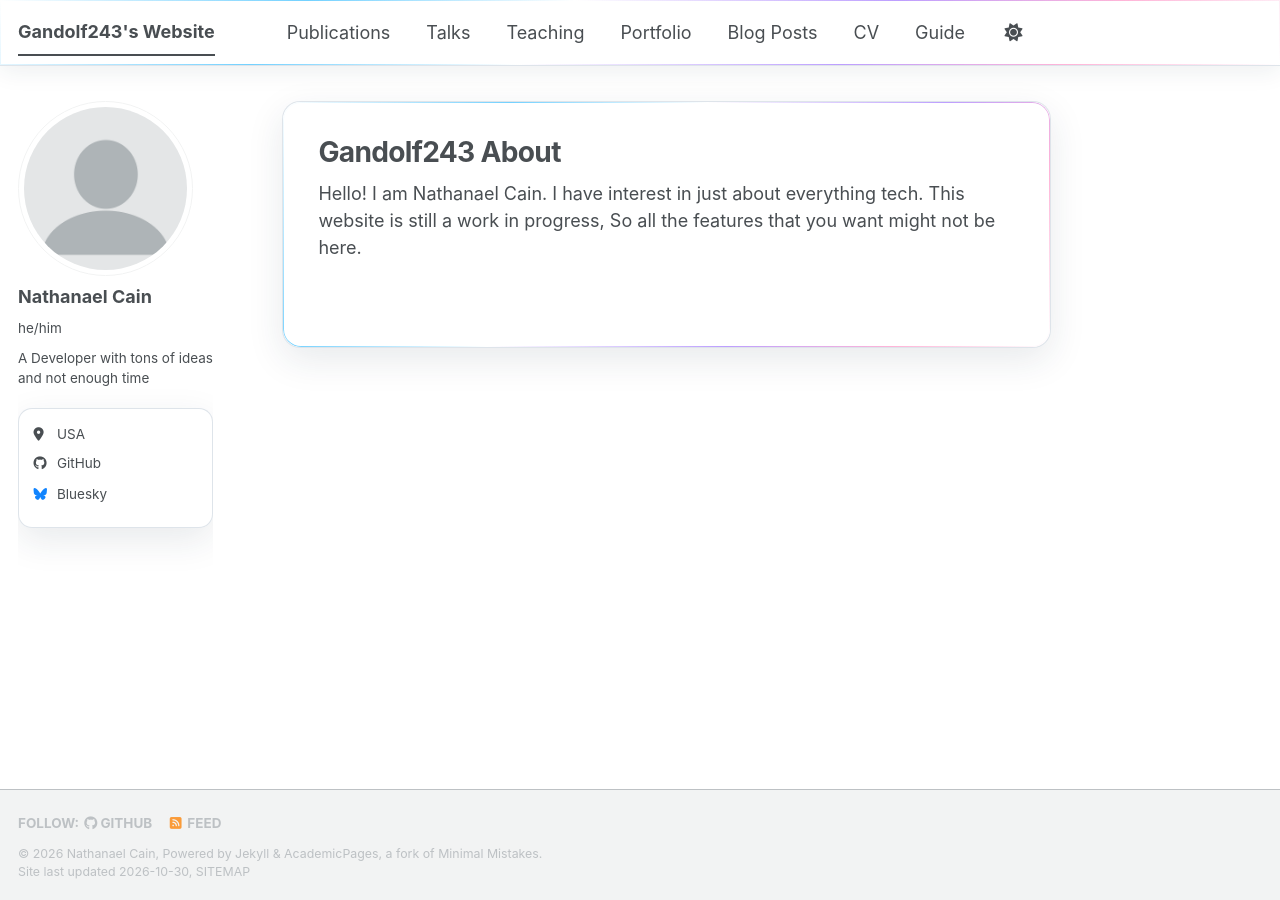
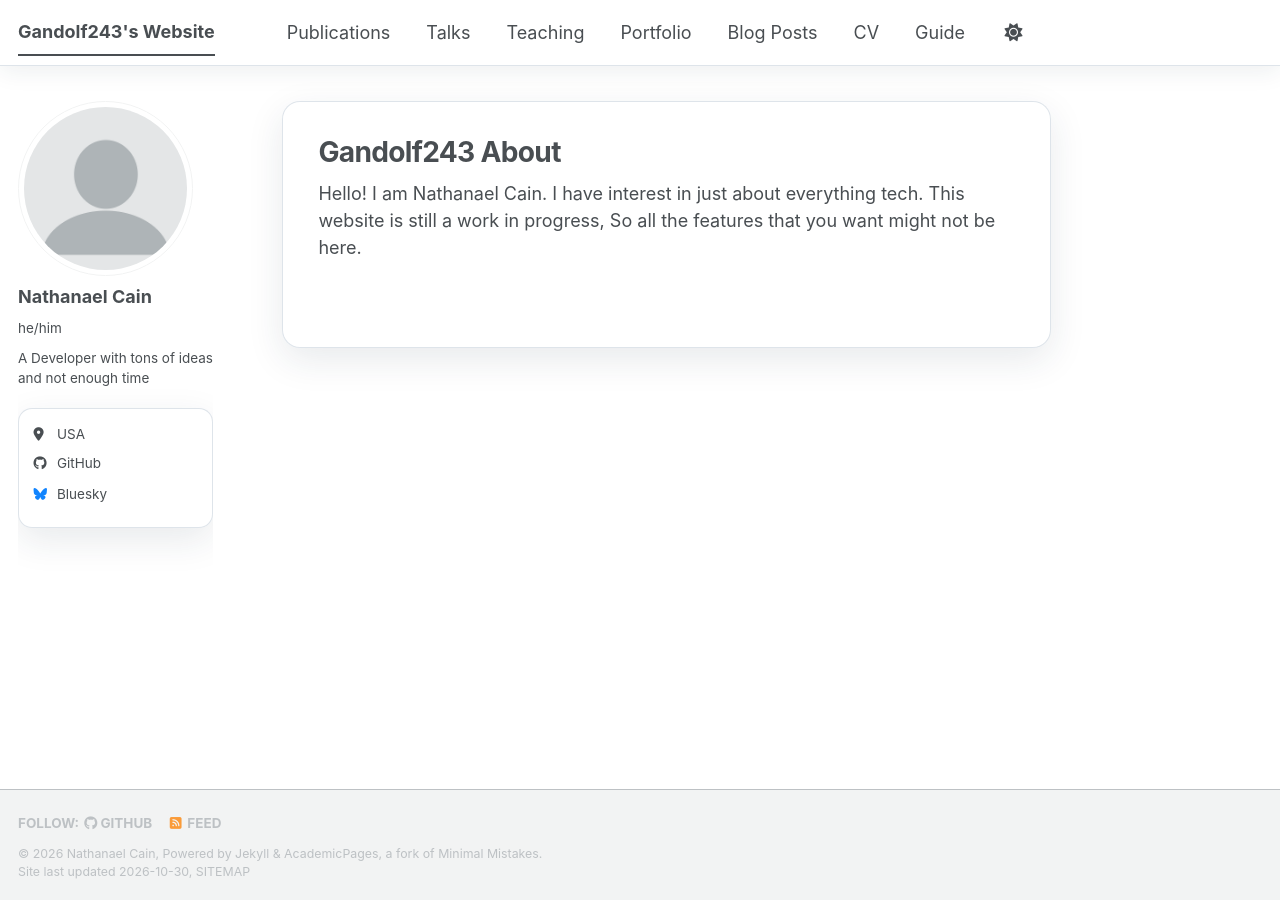
Before and after one commit to gandolf243/gandolf243.github.io, a Jekyll site: the page built from _pages/about.md, in a window 1280 px wide. Built offline with Jekyll 4.4.1, drawn with Linux system fonts in a browser that asks for light colours; a style sheet for code colours, icons or effects is not loaded.

Commit message:
Remove multicolor glass borders

```diff
--- a/_sass/layout/_liquid-glass.scss
+++ b/_sass/layout/_liquid-glass.scss
@@ -1,6 +1,6 @@
 /*
  * Liquid-glass inspired theme layer.
- * White and black page canvases; translucent panels use blur and a refractive rim.
+ * White and black page canvases; translucent panels use blur and subtle neutral highlights.
  */
 
 :root {
@@ -12,10 +12,6 @@
   --glass-shadow: 0 12px 36px rgba(25, 45, 65, 0.10);
   --glass-shadow-hover: 0 16px 42px rgba(25, 45, 65, 0.16);
   --glass-radius: 18px;
-  --glass-edge-a: rgba(255, 255, 255, 0.98);
-  --glass-edge-b: rgba(103, 205, 255, 0.92);
-  --glass-edge-c: rgba(178, 143, 255, 0.86);
-  --glass-edge-d: rgba(255, 164, 207, 0.82);
 }
 
 html[data-theme="dark"] {
@@ -26,10 +22,6 @@ html[data-theme="dark"] {
   --glass-line: rgba(255, 255, 255, 0.18);
   --glass-shadow: 0 12px 36px rgba(0, 0, 0, 0.42);
   --glass-shadow-hover: 0 16px 42px rgba(0, 0, 0, 0.56);
-  --glass-edge-a: rgba(255, 255, 255, 0.72);
-  --glass-edge-b: rgba(79, 190, 255, 0.92);
-  --glass-edge-c: rgba(167, 126, 255, 0.88);
-  --glass-edge-d: rgba(255, 126, 190, 0.82);
 }
 
 /* Keep the page canvas strictly white or black in both themes. */
@@ -75,34 +67,6 @@ body {
   border: 1px solid var(--glass-line);
   border-radius: 14px;
   box-shadow: var(--glass-shadow);
-}
-
-/* Shared multicolor rim: a masked gradient border, not a browser-specific filter. */
-.masthead::before,
-.greedy-nav .hidden-links::before,
-.page .page__inner-wrap::before,
-.sidebar .author__urls::before,
-.toc::before,
-.archive__item::before {
-  content: "";
-  position: absolute;
-  inset: 0;
-  z-index: 2;
-  padding: 1.25px;
-  border-radius: inherit;
-  background: linear-gradient(
-    132deg,
-    var(--glass-edge-a) 0%,
-    var(--glass-edge-b) 23%,
-    rgba(255, 255, 255, 0.14) 43%,
-    var(--glass-edge-c) 67%,
-    var(--glass-edge-d) 84%,
-    var(--glass-edge-a) 100%
-  );
-  -webkit-mask: linear-gradient(#000 0 0) content-box, linear-gradient(#000 0 0);
-  -webkit-mask-composite: xor;
-  mask-composite: exclude;
-  pointer-events: none;
 }
 
 /* Single-page layout: this is the actual content wrapper in single.html. */
```
